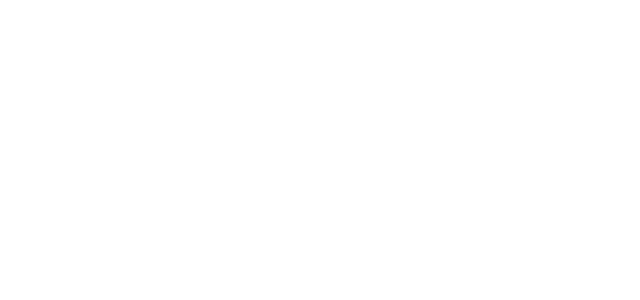
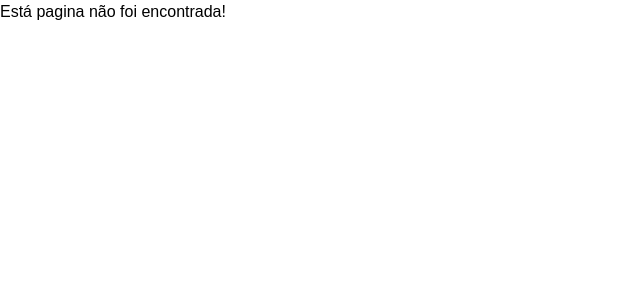
Before and after one commit to AndrewGPFranco/Blog, a Vue app: page /1 in a window 1280 px wide. Before the commit this address had no page. Shown: the top 300 px of the page, without its empty margins (0-640 px from the left). Built offline with nearby package versions, Linux system fonts and the light colour scheme.

Commit message:
page not found component and route

```diff
--- /dev/null
+++ b/src/Views/NotFound.vue
@@ -0,0 +1,17 @@
+<template>
+  <section>
+    <h1>
+      Está pagina não foi encontrada!
+    </h1>
+  </section>
+</template>
+
+<script>
+  export default {
+    name: "NotFound"
+  }
+</script>
+
+<style scoped>
+
+</style>
--- a/src/main.js
+++ b/src/main.js
@@ -5,6 +5,7 @@
 import Backend from './Views/Backend.vue'
 import Frontend from './Views/Frontend.vue'
 import Artigos from './Views/Artigos.vue'
+import NotFound from './Views/NotFound.vue'
 
 import 'primeicons/primeicons.css'
 
@@ -32,6 +33,11 @@
       path: '/artigos',
       name: 'Artigos',
       component: Artigos
+    },
+    {
+      path: '/:path',
+      name: 'NotFound',
+      component: NotFound
     }
   ]
 })
```
